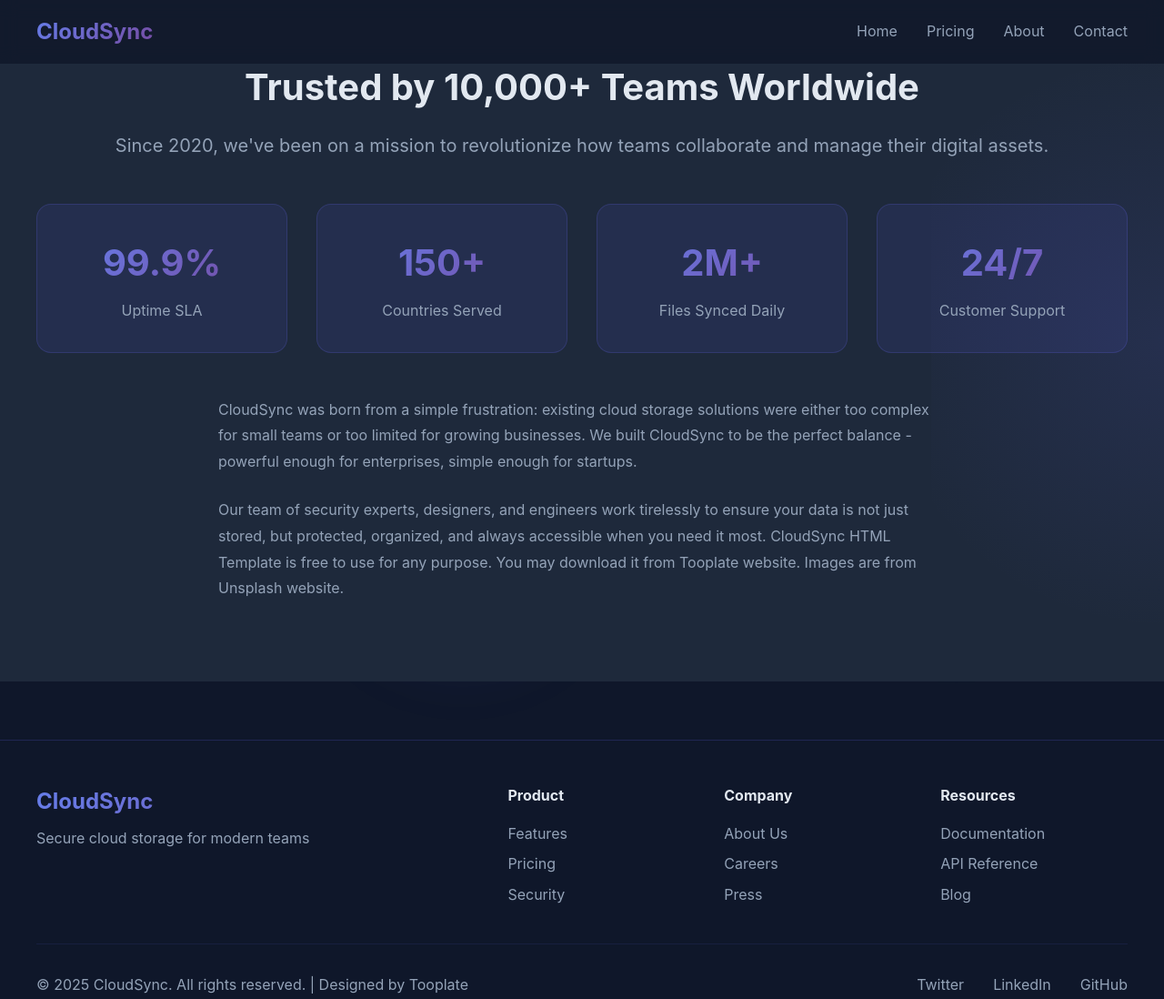
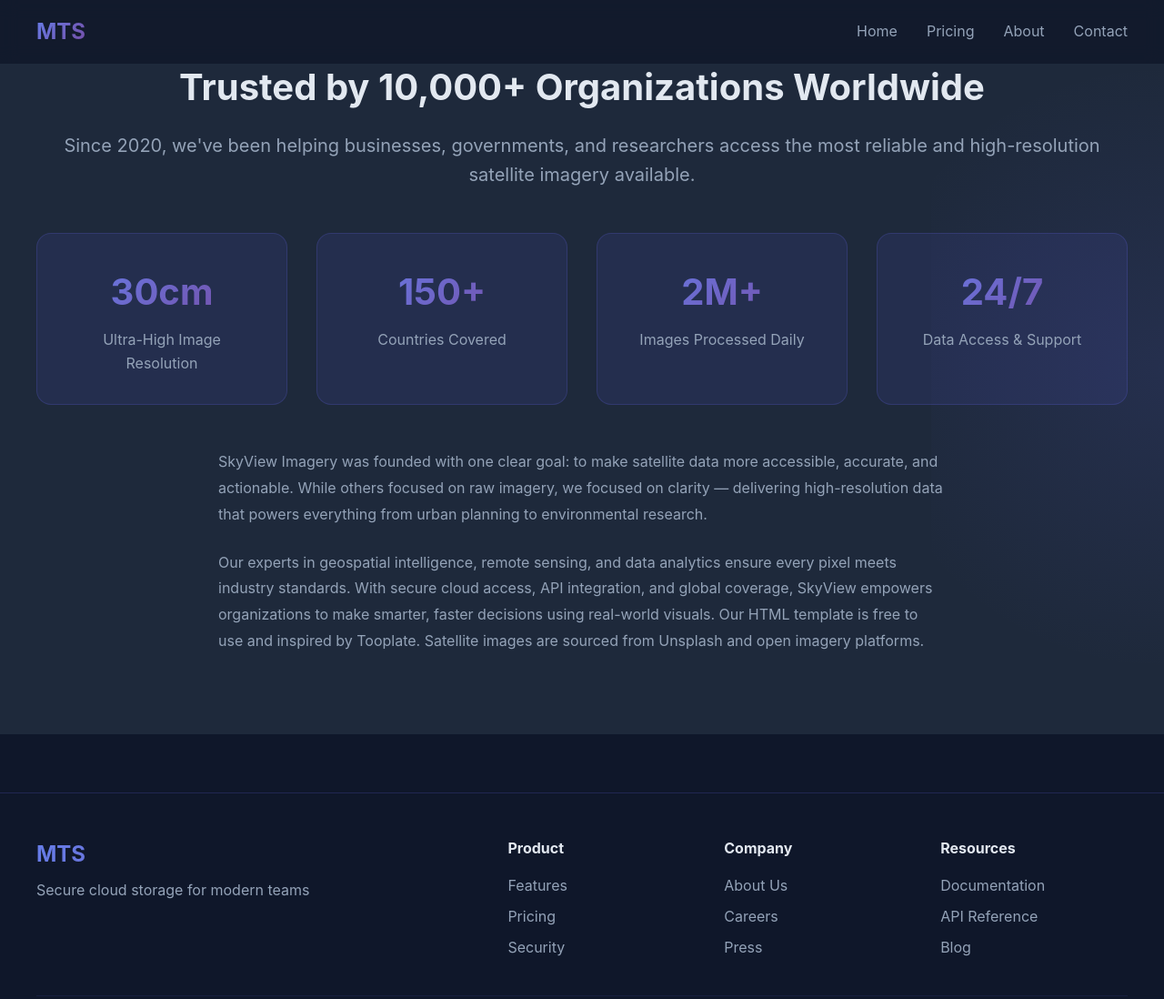
Before and after one commit to ved0009/MST, a plain HTML site: page about.html in a window 1280 px wide. Shown: the top 1098 px of the page at 91% size. Drawn offline with Linux system fonts and the light colour scheme.

Commit message:
update about section from branch from testing

```diff
--- a/about.html
+++ b/about.html
@@ -1,12 +1,10 @@
 <!DOCTYPE html>
 <html lang="en">
   <head>
-    <meta charset="UTF-8">
-    <meta name="viewport" content="width=device-width, initial-scale=1.0">
-    <title>CloudSync - Seamless Cloud Storage for Teams</title>
-    <link href="tooplate-cloud-sync-style.css" rel="stylesheet">
-
-
+    <meta charset="UTF-8" />
+    <meta name="viewport" content="width=device-width, initial-scale=1.0" />
+    <title>MTS - Seamless Cloud Storage for Teams</title>
+    <link href="tooplate-cloud-sync-style.css" rel="stylesheet" />
   </head>
   <body>
     <!-- Animated Background -->
@@ -19,13 +17,12 @@
     <!-- Navigation -->
     <nav>
       <div class="nav-container">
-            <div class="logo">CloudSync</div>
+        <div class="logo">MTS</div>
         <div class="nav-links">
           <a href="index.html">Home</a>
           <a href="#pricing">Pricing</a>
           <a href="/about.html">About</a>
           <a href="#contact">Contact</a>
-
         </div>
         <button class="mobile-menu-toggle" id="mobileMenuToggle">
           <span></span>
@@ -44,41 +41,58 @@
     <section class="about" id="about">
   <div class="about-container">
     <div class="about-content">
-                <h2>Trusted by 10,000+ Teams Worldwide</h2>
-                <p class="about-subtitle">Since 2020, we've been on a mission to revolutionize how teams collaborate and manage their digital assets.</p>
+      <h2>Trusted by 10,000+ Organizations Worldwide</h2>
+      <p class="about-subtitle">
+        Since 2020, we've been helping businesses, governments, and researchers
+        access the most reliable and high-resolution satellite imagery available.
+      </p>
 
       <div class="stats-grid">
         <div class="stat-card">
-                        <div class="stat-number">99.9%</div>
-                        <div class="stat-label">Uptime SLA</div>
+          <div class="stat-number">30cm</div>
+          <div class="stat-label">Ultra-High Image Resolution</div>
         </div>
         <div class="stat-card">
           <div class="stat-number">150+</div>
-                        <div class="stat-label">Countries Served</div>
+          <div class="stat-label">Countries Covered</div>
         </div>
         <div class="stat-card">
           <div class="stat-number">2M+</div>
-                        <div class="stat-label">Files Synced Daily</div>
+          <div class="stat-label">Images Processed Daily</div>
         </div>
         <div class="stat-card">
           <div class="stat-number">24/7</div>
-                        <div class="stat-label">Customer Support</div>
+          <div class="stat-label">Data Access & Support</div>
         </div>
       </div>
 
       <div class="about-text">
-                    <p>CloudSync was born from a simple frustration: existing cloud storage solutions were either too complex for small teams or too limited for growing businesses. We built CloudSync to be the perfect balance - powerful enough for enterprises, simple enough for startups.</p>
-                    <p>Our team of security experts, designers, and engineers work tirelessly to ensure your data is not just stored, but protected, organized, and always accessible when you need it most. CloudSync HTML Template is free to use for any purpose. You may download it from <a href="#">Tooplate</a> website. Images are from <a href="#">Unsplash</a> website.</p>
+        <p>
+          SkyView Imagery was founded with one clear goal: to make satellite data
+          more accessible, accurate, and actionable. While others focused on raw
+          imagery, we focused on clarity — delivering high-resolution data that
+          powers everything from urban planning to environmental research.
+        </p>
+        <p>
+          Our experts in geospatial intelligence, remote sensing, and data
+          analytics ensure every pixel meets industry standards. With secure
+          cloud access, API integration, and global coverage, SkyView empowers
+          organizations to make smarter, faster decisions using real-world visuals.
+          Our HTML template is free to use and inspired by
+          <a href="#">Tooplate</a>. Satellite images are sourced from
+          <a href="#">Unsplash</a> and open imagery platforms.
+        </p>
       </div>
     </div>
   </div>
 </section>
+
     <!-- Footer -->
     <footer class="footer">
       <div class="footer-container">
         <div class="footer-content">
           <div class="footer-brand">
-                    <div class="logo">CloudSync</div>
+            <div class="logo">MTS</div>
             <p>Secure cloud storage for modern teams</p>
           </div>
           <div class="footer-links">
@@ -103,7 +117,15 @@
           </div>
         </div>
         <div class="footer-bottom">
-                <p>&copy; 2025 CloudSync. All rights reserved. | Designed by <a href="https://www.tooplate.com" target="_blank" rel="nofollow noopener">Tooplate</a></p>
+          <p>
+            &copy; 2025 MTS. All rights reserved. | Designed by
+            <a
+              href="https://www.tooplate.com"
+              target="_blank"
+              rel="nofollow noopener"
+              >Tooplate</a
+            >
+          </p>
           <div class="social-links">
             <a href="#">Twitter</a>
             <a href="#">LinkedIn</a>
```
Lines whose indentation alone changed are shown as unchanged.
